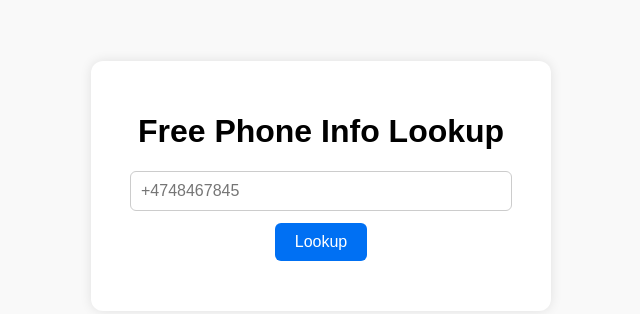
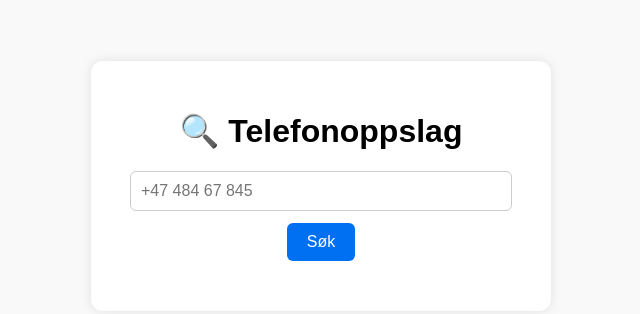
Before and after one commit to gzmox/Spy-num, a plain HTML site: page index.html in a window 1280 px wide. Shown: the part 214-528 px from the top of the page, without its empty margins (319-959 px from the left). Drawn offline with Linux system fonts and the light colour scheme.

Commit message:
Update index.html

```diff
--- a/index.html
+++ b/index.html
@@ -1,16 +1,16 @@
 <!DOCTYPE html>
-<html lang="en">
+<html lang="no">
 <head>
   <meta charset="UTF-8" />
   <meta name="viewport" content="width=device-width, initial-scale=1.0"/>
-  <title>Free Phone Lookup</title>
+  <title>SpyNum – Telefonoppslag</title>
   <link rel="stylesheet" href="style.css" />
 </head>
 <body>
   <div class="container">
-    <h1>Free Phone Info Lookup</h1>
-    <input id="phoneInput" placeholder="+4748467845" />
-    <button onclick="lookup()">Lookup</button>
+    <h1>🔍 Telefonoppslag</h1>
+    <input id="phoneInput" placeholder="+47 484 67 845" />
+    <button onclick="lookup()">Søk</button>
     <div id="result"></div>
   </div>
   <script src="script.js"></script>
```
